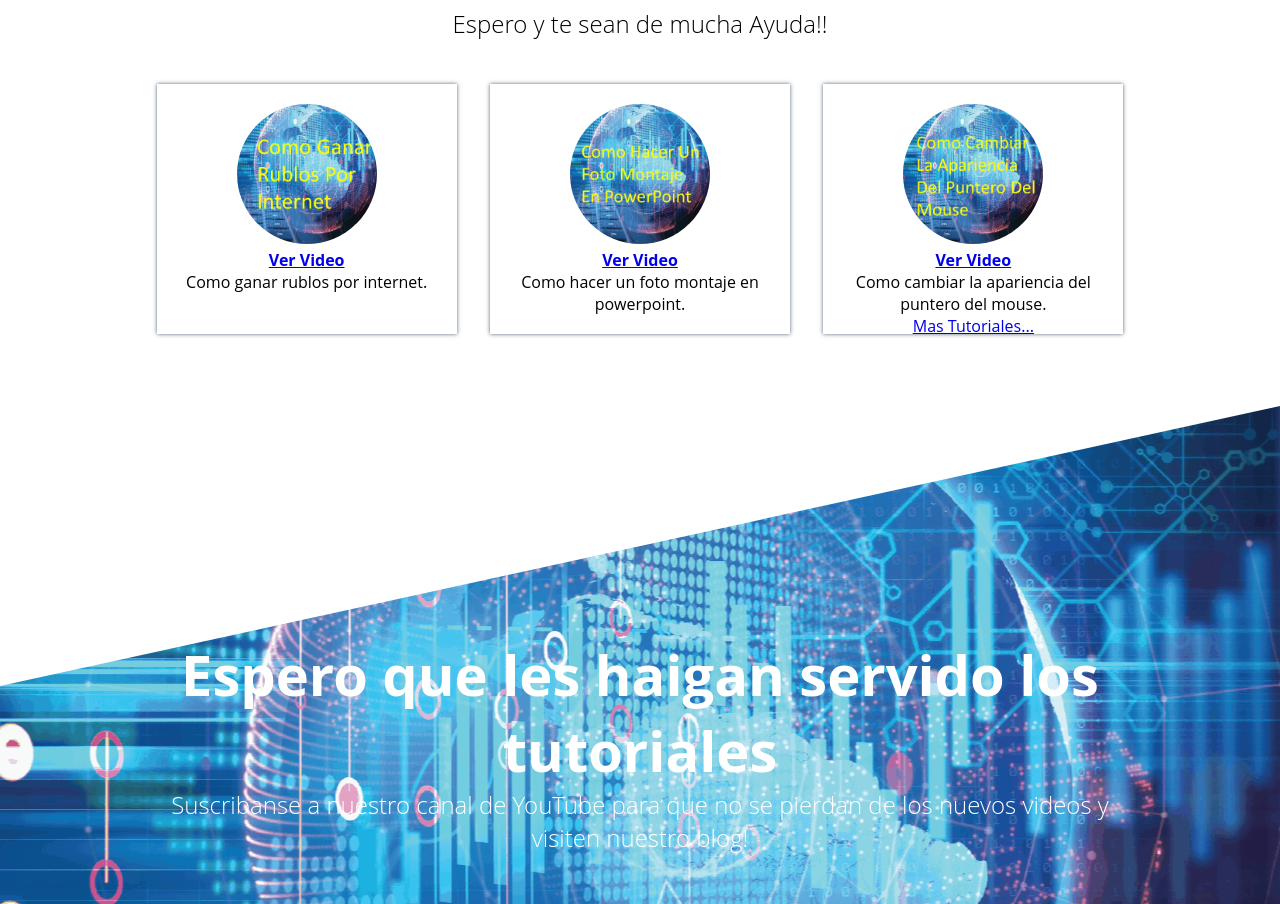
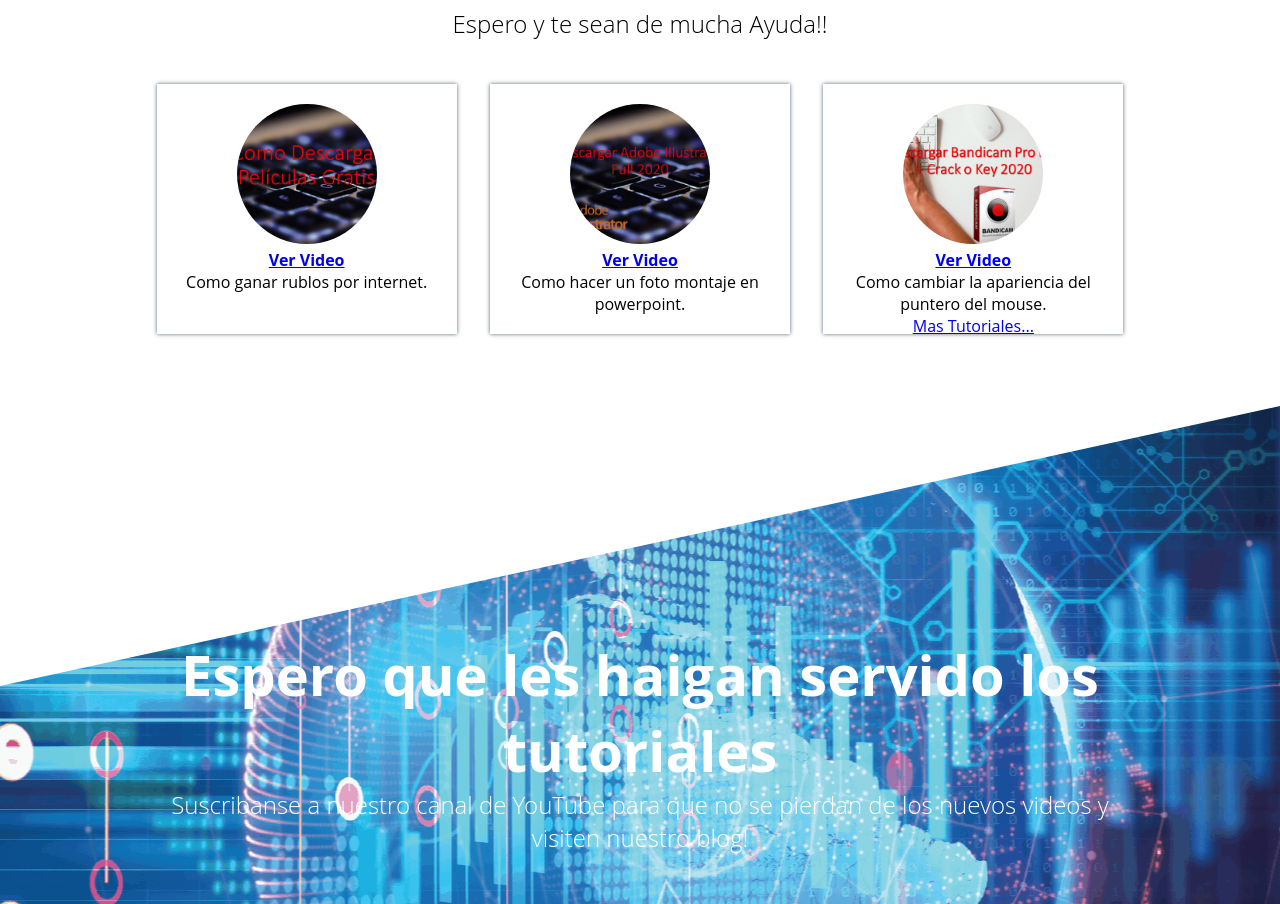
Before and after one commit to tutorialeshyj/pag, a plain HTML site: page index.html in a window 1280 px wide. Shown: the part 1662-2566 px from the top of the page. Drawn offline with Linux system fonts and the light colour scheme.

Commit message:
Update index.html

```diff
--- a/index.html
+++ b/index.html
@@ -65,17 +65,17 @@
                 <h3 class="slogan">Espero y te sean de mucha Ayuda!!</h3>
                 <div class="cards">
                     <div class="card">
-                        <img src="primero.jpg" alt="">
+                        <img src="Como Descargar Películas Gratis.jpg" alt="">
                         <h4><a target=”_blank” href=https://www.youtube.com/watch?v=7yKc92WmdGI&t=23s>Ver Video</a></h4>
                         <p>Como ganar rublos por internet.</p>
                     </div>
                     <div class="card">
-                        <img src="22.jpg" alt="">
+                        <img src="Descargar Adobe Illustrator Full 2020.jpg" alt="">
                         <h4><a target=”_blank” href=https://www.youtube.com/watch?v=HR1IgJ-NbbU>Ver Video</a></h4>
                         <p>Como hacer un foto montaje en powerpoint.</p>
                     </div>
                     <div class="card">
-                        <img src="33.jpg" alt="">
+                        <img src="bandi.jpg" alt="">
                         <h4><a target=”_blank” href=https://www.youtube.com/watch?v=zm6_dnikc7Q&t=1s>Ver Video</a></h4>
                         <p>Como cambiar la apariencia del puntero del mouse.</p>
                         <p><a target=”_blank” href=https://www.youtube.com/channel/UC4NLL3edkyAyPCyUkp8UzjA?view_as=subscriber> Mas Tutoriales...</a></p>
```
